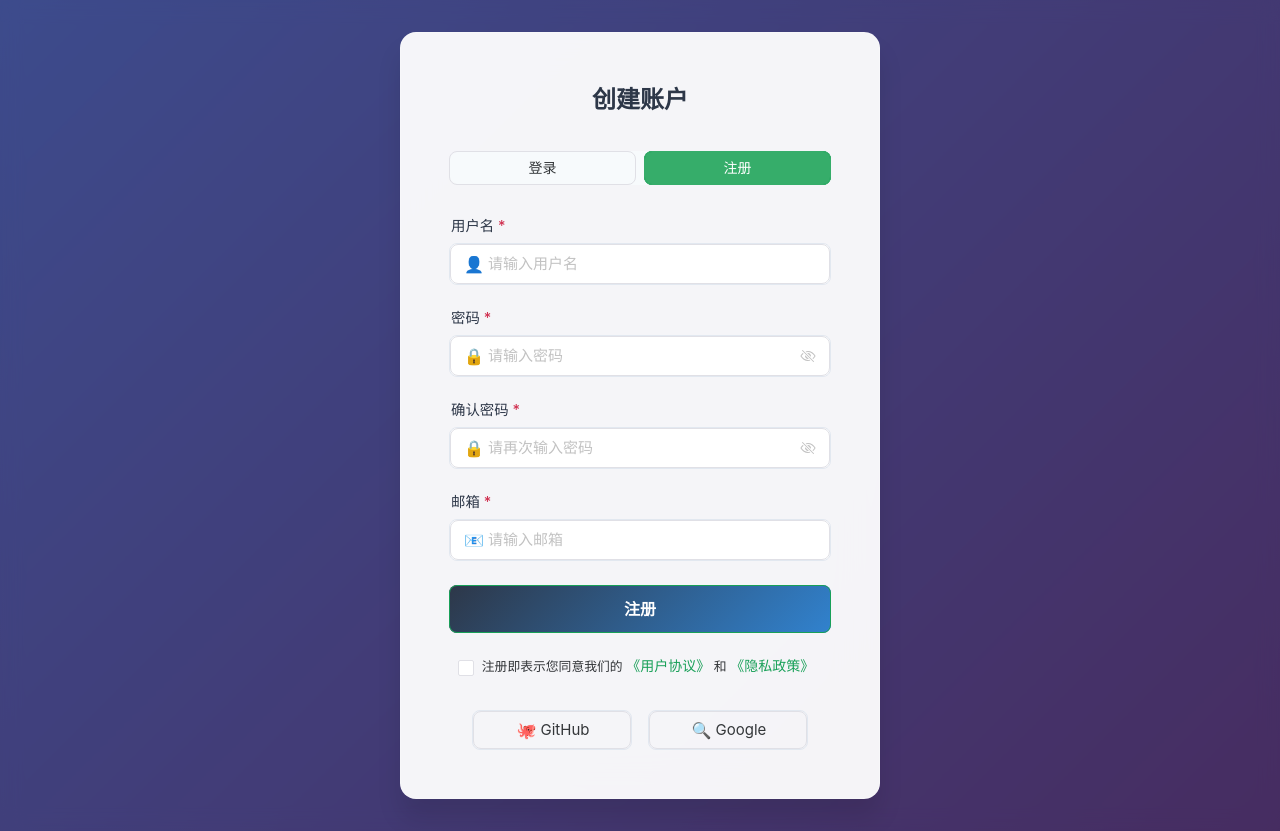
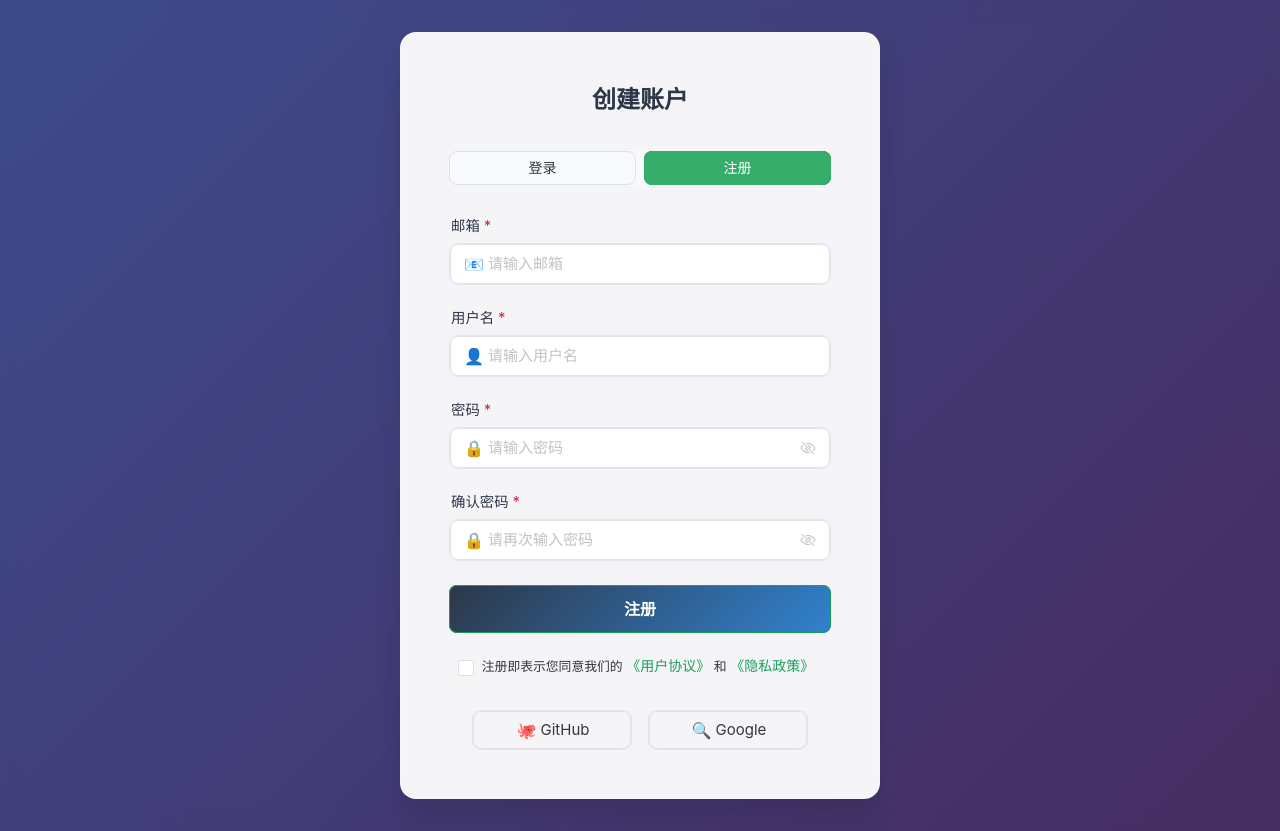
Before and after one commit to lighthought/app-maker, a Vue app in the folder frontend/: page /auth in a window 1280 px wide. Both pictures are taken after a click on the button "注册". Built offline with nearby package versions, Linux system fonts and the light colour scheme; no server answers.

Commit message:
【fix】修复鉴权界面，奇葩的布局顺序导致的用户名和邮箱共用同一个输入框的问题。

```diff
--- a/frontend/src/pages/Auth.vue
+++ b/frontend/src/pages/Auth.vue
@@ -41,15 +41,36 @@
           @submit.prevent="handleSubmit"
           class="auth-form"
         >
-          <!-- 用户名/邮箱 -->
+          <!-- 邮箱 -->
           <n-form-item
-            :label="isLogin ? '邮箱' : '用户名'"
+            label="邮箱"
+            path="email"
+            class="form-item"
+          >
+            <n-input
+              v-model:value="formData.email"
+              type="text"
+              placeholder="请输入邮箱"
+              size="large"
+              clearable
+              class="form-input"
+            >
+              <template #prefix>
+                <n-icon size="16"><MailIcon /></n-icon>
+              </template>
+            </n-input>
+          </n-form-item>
+
+          <!-- 用户名(仅注册时显示) -->
+          <n-form-item
+            v-if="!isLogin"
+            label="用户名"
             path="username"
             class="form-item"
           >
             <n-input
               v-model:value="formData.username"
-              :placeholder="isLogin ? '请输入邮箱' : '请输入用户名'"
+              placeholder="请输入用户名"
               size="large"
               clearable
               class="form-input"
@@ -99,27 +120,6 @@
             >
               <template #prefix>
                 <n-icon size="16"><LockIcon /></n-icon>
-              </template>
-            </n-input>
-          </n-form-item>
-
-          <!-- 邮箱（仅注册时显示） -->
-          <n-form-item
-            v-if="!isLogin"
-            label="邮箱"
-            path="email"
-            class="form-item"
-          >
-            <n-input
-              v-model:value="formData.email"
-              type="text"
-              placeholder="请输入邮箱"
-              size="large"
-              clearable
-              class="form-input"
-            >
-              <template #prefix>
-                <n-icon size="16"><MailIcon /></n-icon>
               </template>
             </n-input>
           </n-form-item>
@@ -269,21 +269,15 @@ const formData = reactive({
 
 // 表单验证规则
 const formRules = computed(() => ({
-  username: [
+  username: isLogin.value ? [] : [
     {
       required: true,
-      message: isLogin.value ? '请输入邮箱' : '请输入用户名',
+      message: '请输入用户名',
       trigger: 'blur'
     },
     {
       validator: (rule: any, value: string) => {
-        if (isLogin.value) {
-          // 登录时验证邮箱格式
-          const emailRegex = /^[^\s@]+@[^\s@]+\.[^\s@]+$/
-          if (!emailRegex.test(value)) {
-            return new Error('请输入有效的邮箱地址')
-          }
-        } else {
+        {
           // 注册时验证用户名格式
           if (value.length < 3) {
             return new Error('用户名至少需要3个字符')
@@ -296,7 +290,7 @@ const formRules = computed(() => ({
       trigger: 'blur'
     }
   ],
-  email: isLogin.value ? [] : [
+  email: [
     {
       required: true,
       message: '请输入邮箱',
@@ -350,7 +344,7 @@ const handleSubmit = async () => {
     if (isLogin.value) {
       // 登录逻辑
       const loginData = {
-        email: formData.username, // 登录时使用邮箱
+        email: formData.email,
         password: formData.password
       }
 
```
